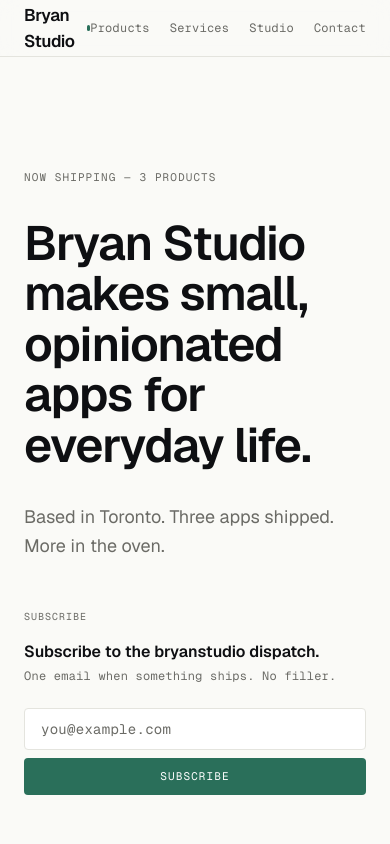
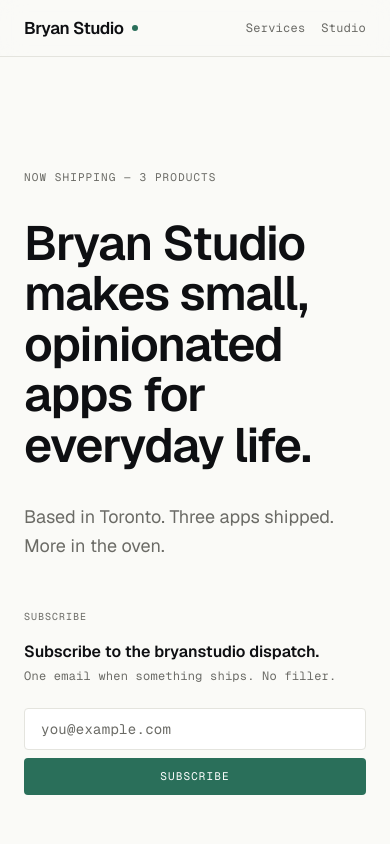
Before and after one commit to ckybryan/bryanstudio.dev, a React (Vite) app: page / in a window 390 px wide. Shown: the top 844 px of the page. Built offline with nearby package versions, Linux system fonts and the light colour scheme.

Commit message:
fix(nav): hide Products and Contact links on mobile to prevent header overflow
Logo and 4 nav links collided on small screens. Mark Products
(home anchor) and Contact (mailto) as desktopOnly so they hide
below sm breakpoint, leaving Services and Studio visible alongside
the logo.

```diff
--- a/src/components/studio/StudioNav.tsx
+++ b/src/components/studio/StudioNav.tsx
@@ -1,16 +1,26 @@
 import { Link } from 'react-router-dom';
 
-type NavLink = { label: string; href: string; external?: boolean };
+type NavLink = {
+  label: string;
+  href: string;
+  external?: boolean;
+  desktopOnly?: boolean;
+};
 
 type Props = {
   links?: NavLink[];
 };
 
 const defaultLinks: NavLink[] = [
-  { label: 'Products', href: '/#products' },
+  { label: 'Products', href: '/#products', desktopOnly: true },
   { label: 'Services', href: '/services' },
   { label: 'Studio', href: '/studio' },
-  { label: 'Contact', href: 'mailto:info@bryanstudio.dev', external: true },
+  {
+    label: 'Contact',
+    href: 'mailto:info@bryanstudio.dev',
+    external: true,
+    desktopOnly: true,
+  },
 ];
 
 export default function StudioNav({ links = defaultLinks }: Props) {
@@ -21,36 +31,31 @@
           Bryan Studio
           <span className="w-1.5 h-1.5 rounded-full bg-accent" />
         </Link>
-        <nav className="flex items-center gap-5 md:gap-6 mono text-xs text-muted">
-          {links.map((link) =>
-            link.external ? (
+        <nav className="flex items-center gap-4 sm:gap-5 md:gap-6 mono text-xs text-muted">
+          {links.map((link) => {
+            const baseClass = `hover:text-ink transition-colors${
+              link.desktopOnly ? ' hidden sm:inline' : ''
+            }`;
+            return link.external ? (
               <a
                 key={link.href}
                 href={link.href}
                 target="_blank"
                 rel="noopener noreferrer"
-                className="hover:text-ink transition-colors"
+                className={baseClass}
               >
                 {link.label}
               </a>
             ) : link.href.startsWith('/#') ? (
-              <a
-                key={link.href}
-                href={link.href}
-                className="hover:text-ink transition-colors"
-              >
+              <a key={link.href} href={link.href} className={baseClass}>
                 {link.label}
               </a>
             ) : (
-              <Link
-                key={link.href}
-                to={link.href}
-                className="hover:text-ink transition-colors"
-              >
+              <Link key={link.href} to={link.href} className={baseClass}>
                 {link.label}
               </Link>
-            )
-          )}
+            );
+          })}
         </nav>
       </div>
     </header>
```
